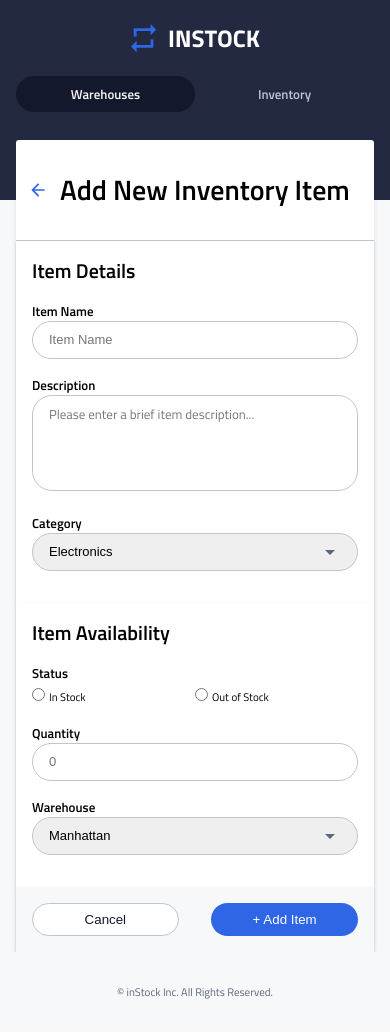
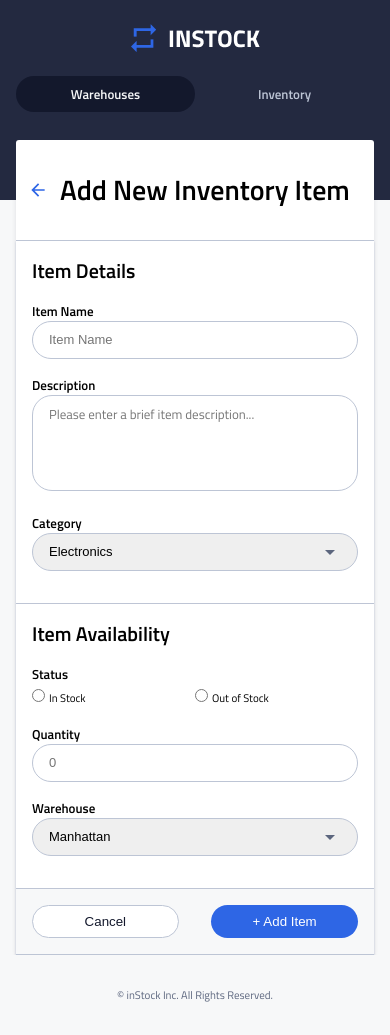
Before and after one commit to jacky-ui/InStock-BrainStation-Client, a React (Create React App) app: page /inventory/add in a window 390 px wide. Built offline with nearby package versions, Linux system fonts and the light colour scheme.

Commit message:
Fixed styling at tablet breakpoint for all forms

```diff
--- a/src/components/AddItem/AddItem.js
+++ b/src/components/AddItem/AddItem.js
@@ -70,7 +70,7 @@ class EditItem extends Component {
   render() {
     return (
           <form onSubmit={this.handleSubmit} type="submit" className="add-item__card-wrapper">
-            <article className="add-item__card">
+            <article className="add-item__card edit-item__card-border">
               <h2 className="add-item__section-title">Item Details</h2>
               <div className="add-item__form">
                 <label htmlFor="name" className="add-item__form-title">
--- a/src/components/AddItem/AddItem.scss
+++ b/src/components/AddItem/AddItem.scss
@@ -8,7 +8,7 @@
     background-color: $Light-Grey;
 
     @include tablet {
-      padding: 0 2rem;
+      padding: 2rem 0;
       display: flex;
       flex-wrap: wrap;
     }
@@ -24,8 +24,9 @@
     background-color: white;
     padding: 1rem;
     box-shadow: 0px 1px 2px 0px $Cloud;
-
+    border-bottom: $border-divider;
     @include tablet {
+      border-bottom: unset;
       padding: 1rem 2rem;
       width: 50%;
 
--- a/src/components/EditItem/EditItem.scss
+++ b/src/components/EditItem/EditItem.scss
@@ -32,8 +32,9 @@
     flex-direction: column;
     background-color: white;
     padding: 1rem;
-
+    border-bottom: $border-divider;
     @include tablet {
+      border-bottom: unset;
       padding: 1rem 2rem;
       width: 100%;
     }
@@ -56,9 +57,8 @@
   }
 
   &__card-border{
-
     @include tablet{
-      border-right: 1px solid $Cloud;
+      border-right: $border-divider;
     }
   }
 
```
